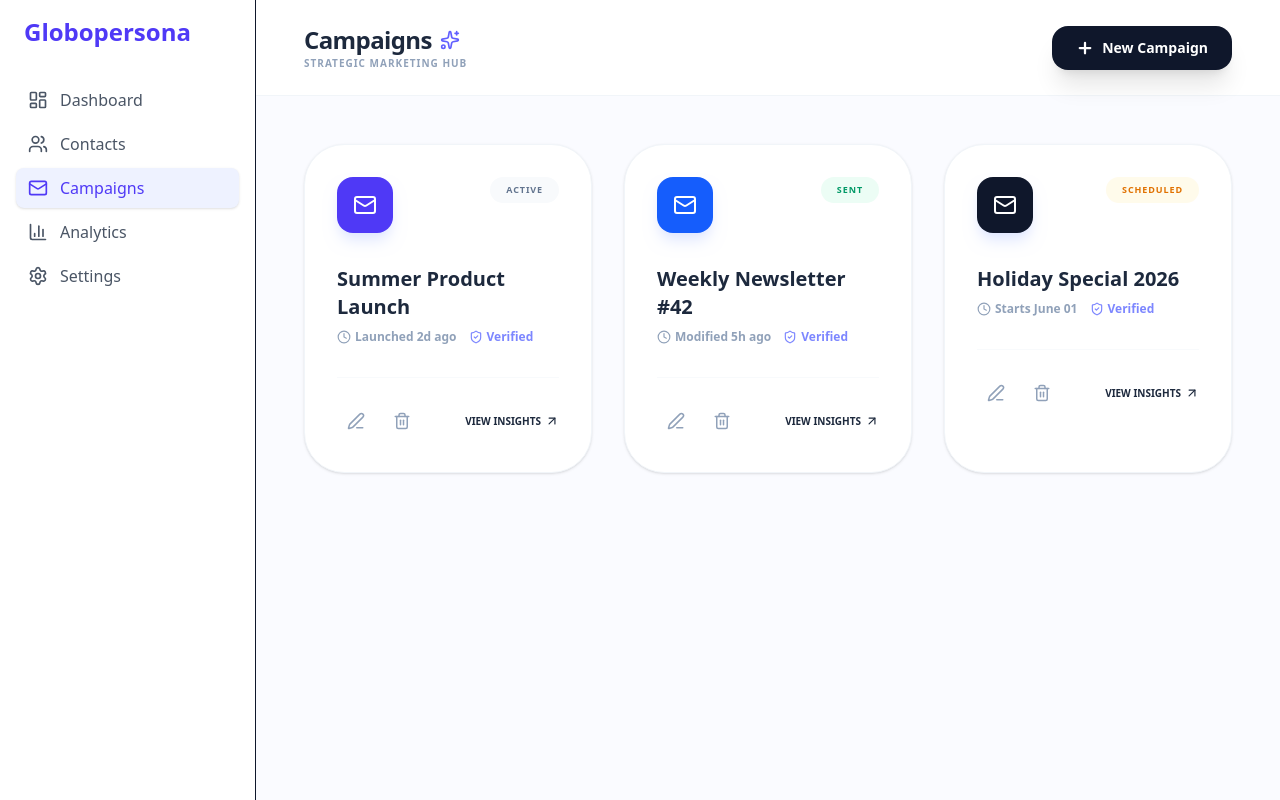
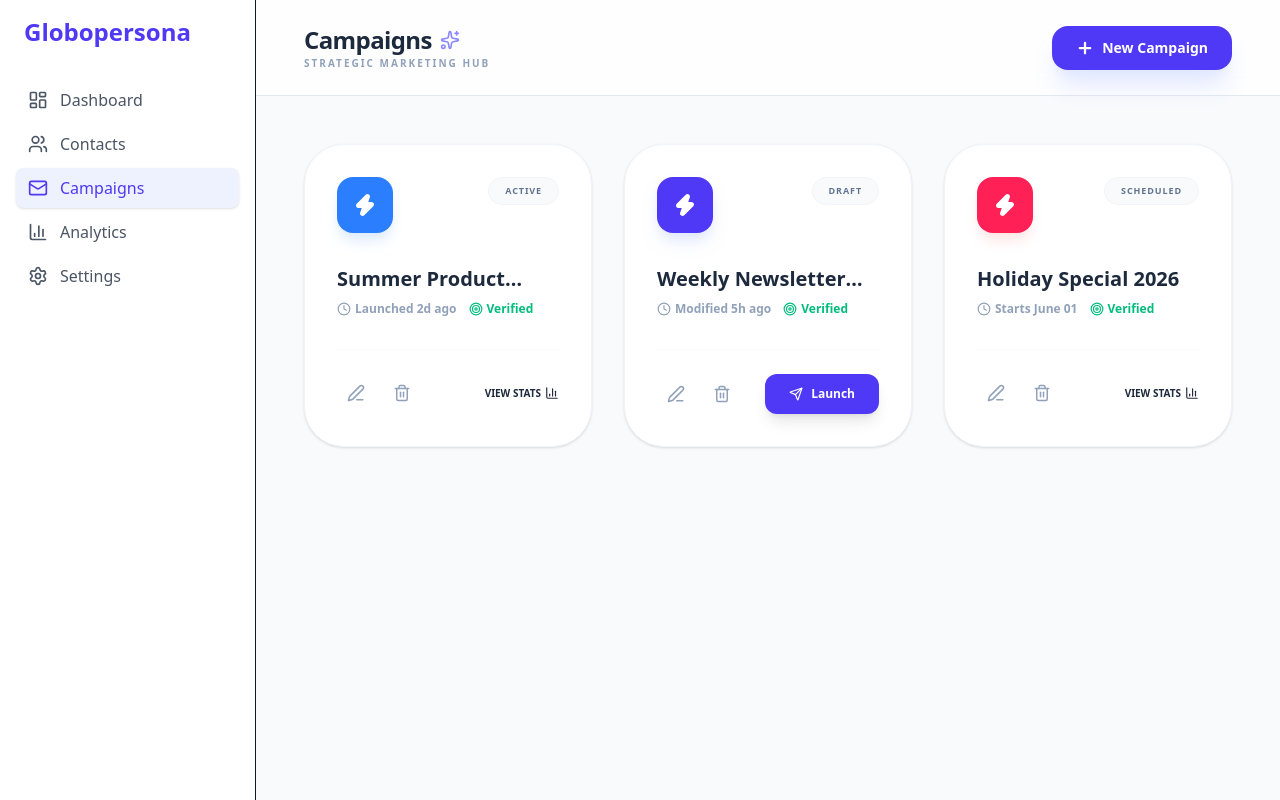
Before and after one commit to Akruthi137/globopersona-redesign, a Next.js app: page /campaigns in a window 1280 px wide. Built offline with nearby package versions, Linux system fonts and the light colour scheme.

Commit message:
Refactor: Enhanced campaign UI and implemented cross-page data sync

```diff
--- a/app/campaigns/page.tsx
+++ b/app/campaigns/page.tsx
@@ -4,7 +4,7 @@ import { Sidebar } from '../../components/Sidebar';
 import { Button } from '../../components/ui/Button';
 import {
   Plus, Send, Trash2, Edit3, X, Mail, Clock,
-  Sparkles, ArrowUpRight, ShieldCheck
+  Sparkles, Target, Zap, BarChart3
 } from 'lucide-react';
 import { useState, useEffect } from 'react';
 
@@ -12,17 +12,20 @@ export default function CampaignsPage() {
   const [isModalOpen, setIsModalOpen] = useState(false);
   const [newCampaignName, setNewCampaignName] = useState('');
 
+  // Use vibrant colors that match your theme but add "pop"
   const [campaigns, setCampaigns] = useState([
-    { id: 1, name: 'Summer Product Launch', status: 'Active', date: 'Launched 2d ago', color: 'bg-indigo-600' },
-    { id: 2, name: 'Weekly Newsletter #42', status: 'Sent', date: 'Modified 5h ago', color: 'bg-blue-600' },
-    { id: 3, name: 'Holiday Special 2026', status: 'Scheduled', date: 'Starts June 01', color: 'bg-slate-900' },
+    { id: 1, name: 'Summer Product Launch', status: 'Active', date: 'Launched 2d ago', color: 'bg-blue-500', shadow: 'shadow-blue-100' },
+    { id: 2, name: 'Weekly Newsletter #42', status: 'Draft', date: 'Modified 5h ago', color: 'bg-indigo-600', shadow: 'shadow-indigo-100' },
+    { id: 3, name: 'Holiday Special 2026', status: 'Scheduled', date: 'Starts June 01', color: 'bg-rose-500', shadow: 'shadow-rose-100' },
   ]);
 
+  // Sync Logic: Load from memory
   useEffect(() => {
     const saved = localStorage.getItem('globalCampaigns');
     if (saved) setCampaigns(JSON.parse(saved));
   }, []);
 
+  // Sync Logic: Save to memory (This updates the Dashboard table)
   useEffect(() => {
     localStorage.setItem('globalCampaigns', JSON.stringify(campaigns));
     window.dispatchEvent(new Event('storage'));
@@ -36,55 +39,72 @@ export default function CampaignsPage() {
   const handleAddCampaign = (e: React.FormEvent) => {
     e.preventDefault();
     if (!newCampaignName.trim()) return;
-    const newEntry = { id: Date.now(), name: newCampaignName, status: 'Draft', date: 'Just now', color: 'bg-indigo-600' };
+
+    const colorOptions = [
+      { c: 'bg-amber-500', s: 'shadow-amber-100' },
+      { c: 'bg-emerald-500', s: 'shadow-emerald-100' },
+      { c: 'bg-purple-600', s: 'shadow-purple-100' }
+    ];
+    const pick = colorOptions[Math.floor(Math.random() * colorOptions.length)];
+
+    const newEntry = {
+      id: Date.now(),
+      name: newCampaignName,
+      status: 'Draft',
+      date: 'Just now',
+      color: pick.c,
+      shadow: pick.s
+    };
+
     setCampaigns([newEntry, ...campaigns]);
     setNewCampaignName('');
     setIsModalOpen(false);
   };
 
   return (
-    <main className="min-h-screen bg-[#FAFBFF] text-slate-900">
+    <main className="min-h-screen bg-[#F8FAFC] text-slate-900">
       <Sidebar />
       <div className="lg:pl-64 flex flex-col min-h-screen">
-        {/* Header with better spacing */}
-        <header className="h-24 bg-white border-b border-slate-100 flex items-center justify-between px-6 lg:px-12 sticky top-0 z-20">
+
+        {/* Header - Consistent with Dashboard Theme */}
+        <header className="h-24 bg-white/80 backdrop-blur-md border-b border-slate-200 flex items-center justify-between px-6 lg:px-12 sticky top-0 z-20">
           <div>
             <h1 className="text-2xl font-black text-slate-800 tracking-tight flex items-center gap-2">
-              Campaigns <Sparkles className="text-indigo-500" size={20} />
+              Campaigns <Sparkles className="text-indigo-500 animate-pulse" size={20} />
             </h1>
-            <p className="text-[10px] font-bold text-slate-400 uppercase tracking-widest">Strategic Marketing Hub</p>
+            <p className="text-[10px] font-bold text-slate-400 uppercase tracking-[0.2em]">Strategic Marketing Hub</p>
           </div>
 
           <button
             onClick={() => setIsModalOpen(true)}
-            className="flex items-center gap-2 bg-slate-900 hover:bg-indigo-600 text-white px-6 py-3 rounded-2xl font-bold text-sm shadow-xl transition-all active:scale-95"
+            className="flex items-center gap-2 bg-indigo-600 hover:bg-indigo-700 text-white px-6 py-3 rounded-2xl font-bold text-sm shadow-xl shadow-indigo-100 transition-all active:scale-95"
           >
             <Plus size={18} strokeWidth={3} />
             <span>New Campaign</span>
           </button>
         </header>
 
-        {/* Improved Grid Spacing */}
+        {/* Content Area */}
         <div className="p-6 lg:p-12 max-w-7xl mx-auto w-full grid grid-cols-1 md:grid-cols-2 xl:grid-cols-3 gap-8">
           {campaigns.map((c) => (
-            <div key={c.id} className="group bg-white rounded-[2.5rem] border border-slate-100 p-8 shadow-sm hover:shadow-2xl hover:shadow-indigo-50 transition-all duration-500">
+            <div key={c.id} className="group bg-white rounded-[2.5rem] border border-slate-100 p-8 shadow-sm hover:shadow-2xl hover:-translate-y-1 transition-all duration-500">
               <div className="flex justify-between items-start mb-8">
-                <div className={`w-14 h-14 ${c.color} rounded-2xl flex items-center justify-center text-white shadow-lg shadow-indigo-100 group-hover:scale-110 transition-transform duration-500`}>
-                  <Mail size={24} />
+                {/* Colorful Icon Box */}
+                <div className={`w-14 h-14 ${c.color} rounded-2xl flex items-center justify-center text-white shadow-lg ${c.shadow} group-hover:scale-110 transition-transform duration-500`}>
+                  <Zap size={24} fill="currentColor" />
                 </div>
                 <span className={`px-4 py-1.5 rounded-full text-[9px] font-black uppercase tracking-widest ${
-                  c.status === 'Sent' ? 'bg-emerald-50 text-emerald-600' :
-                  c.status === 'Scheduled' ? 'bg-amber-50 text-amber-600' : 'bg-slate-50 text-slate-500'
+                  c.status === 'Sent' ? 'bg-emerald-50 text-emerald-600 border border-emerald-100' : 'bg-slate-50 text-slate-500 border border-slate-100'
                 }`}>
                   {c.status}
                 </span>
               </div>
 
               <div className="mb-8">
-                <h3 className="text-xl font-black text-slate-800 mb-2 group-hover:text-indigo-600 transition-colors">{c.name}</h3>
+                <h3 className="text-xl font-black text-slate-800 mb-2 group-hover:text-indigo-600 transition-colors line-clamp-1">{c.name}</h3>
                 <div className="flex items-center gap-3 text-xs font-bold text-slate-400">
                   <span className="flex items-center gap-1"><Clock size={14}/> {c.date}</span>
-                  <span className="flex items-center gap-1 text-indigo-400"><ShieldCheck size={14}/> Verified</span>
+                  <span className="flex items-center gap-1 text-emerald-500"><Target size={14}/> Verified</span>
                 </div>
               </div>
 
@@ -97,13 +117,13 @@ export default function CampaignsPage() {
                 {c.status === 'Draft' ? (
                   <button
                     onClick={() => handleSend(c.id, c.name)}
-                    className="bg-indigo-600 hover:bg-indigo-700 text-white px-6 py-3 rounded-xl text-xs font-black shadow-lg transition-all active:scale-95"
+                    className={`${c.color} hover:brightness-110 text-white px-6 py-3 rounded-xl text-xs font-black flex items-center gap-2 shadow-lg transition-all active:scale-95`}
                   >
-                    Launch
+                    <Send size={14}/> Launch
                   </button>
                 ) : (
                   <button className="text-slate-800 font-black text-[10px] uppercase flex items-center gap-1 hover:text-indigo-600 transition-colors">
-                    View Insights <ArrowUpRight size={14}/>
+                    View Stats <BarChart3 size={14}/>
                   </button>
                 )}
               </div>
@@ -112,10 +132,10 @@ export default function CampaignsPage() {
         </div>
       </div>
 
-      {/* --- MODAL --- */}
+      {/* Theme-consistent Modal */}
       {isModalOpen && (
         <div className="fixed inset-0 z-[100] flex items-center justify-center p-4 bg-slate-900/60 backdrop-blur-sm animate-in fade-in duration-300">
-          <div className="bg-white w-full max-w-md rounded-[3rem] p-10 shadow-2xl animate-in zoom-in-95 duration-500">
+          <div className="bg-white w-full max-w-md rounded-[3rem] p-10 shadow-2xl animate-in zoom-in-95">
             <div className="flex justify-between items-center mb-10">
               <h2 className="text-2xl font-black text-slate-800">Start Project</h2>
               <button onClick={() => setIsModalOpen(false)} className="p-2 bg-slate-100 rounded-full text-slate-400 hover:bg-slate-200 transition-colors">
@@ -125,10 +145,10 @@ export default function CampaignsPage() {
             <form onSubmit={handleAddCampaign} className="space-y-8">
               <div className="space-y-2">
                 <label className="text-[10px] font-black text-slate-400 uppercase tracking-widest ml-1">Campaign Title</label>
-                <input required value={newCampaignName} onChange={(e) => setNewCampaignName(e.target.value)} className="w-full p-5 bg-slate-50 border-none rounded-2xl outline-none font-bold text-slate-800 text-lg focus:ring-2 focus:ring-indigo-500 transition-all" placeholder="E.g., Spring Promo..." />
+                <input required value={newCampaignName} onChange={(e) => setNewCampaignName(e.target.value)} className="w-full p-5 bg-slate-50 border-none rounded-2xl outline-none font-bold text-slate-800 text-lg focus:ring-2 focus:ring-indigo-500 transition-all" placeholder="Enter title..." />
               </div>
               <Button type="submit" className="w-full py-6 bg-indigo-600 hover:bg-indigo-700 text-white rounded-2xl font-black text-lg shadow-xl shadow-indigo-100">
-                Confirm & Create
+                Create & Sync
               </Button>
             </form>
           </div>
```
